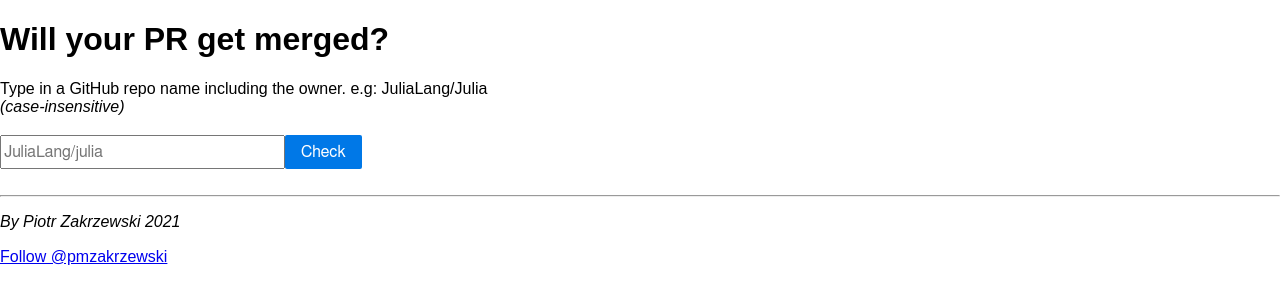
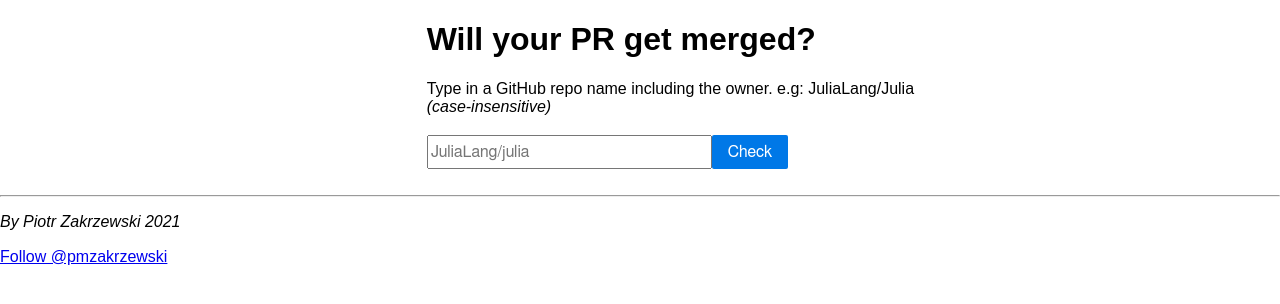
Before and after one commit to PiotrZakrzewski/merge-chance, a Flask app: page / in a window 1280 px wide. Shown: the top 304 px of the page. Run offline with Flask 2, Linux system fonts and the light colour scheme; data that the repository does not hold is empty; some libraries are stand-ins or nearby versions.

Commit message:
Center elements in the index

```diff
--- a/web/templates/index.html
+++ b/web/templates/index.html
@@ -9,16 +9,20 @@
 <body>
   <div>
     <div class="pure-g">
+        <a class="pure-u-1-3"></a>
        <h1 class="pure-u-2-3" > Will your PR get merged? </h1>
     </div>
     <div class="pure-g">
+      <a class="pure-u-1-3"></a>
       <a class="pure-u-2-3" > Type in a GitHub repo name including the owner. e.g: JuliaLang/Julia </a>
     </div>
     <div class="pure-g">
+      <a class="pure-u-1-3"></a>
       <i class="pure-u-1-3" > (case-insensitive) </i>
     </div>
     <br/>
     <div class="pure-g">
+      <a class="pure-u-1-3"></a>
       <input class="pure-input-1" id="target" type="text" placeholder="JuliaLang/julia" tabindex="1">
       <button id="check" class="pure-button pure-button-primary" onclick="handleTarget()"> Check </button>
     </div>
```
